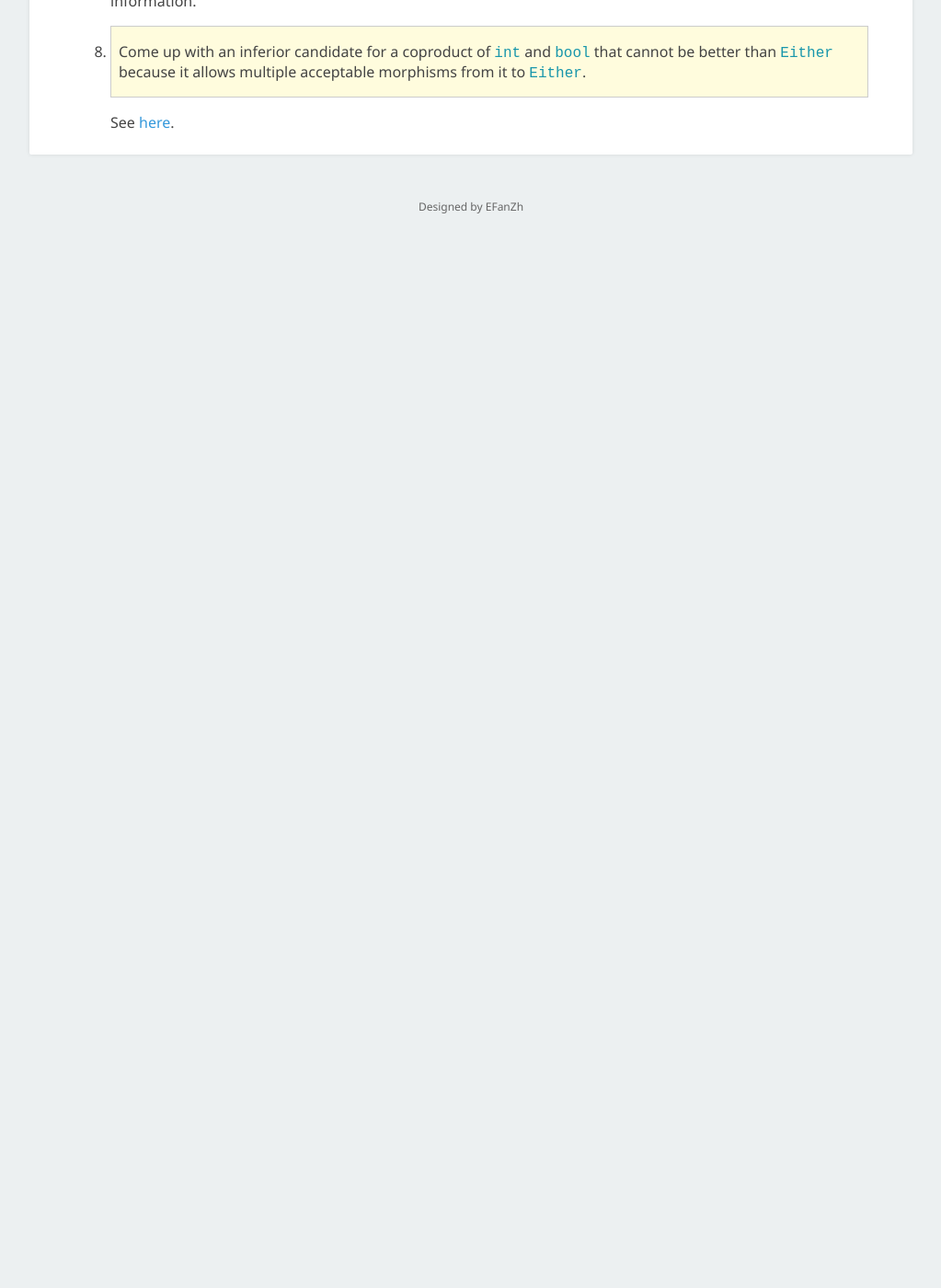
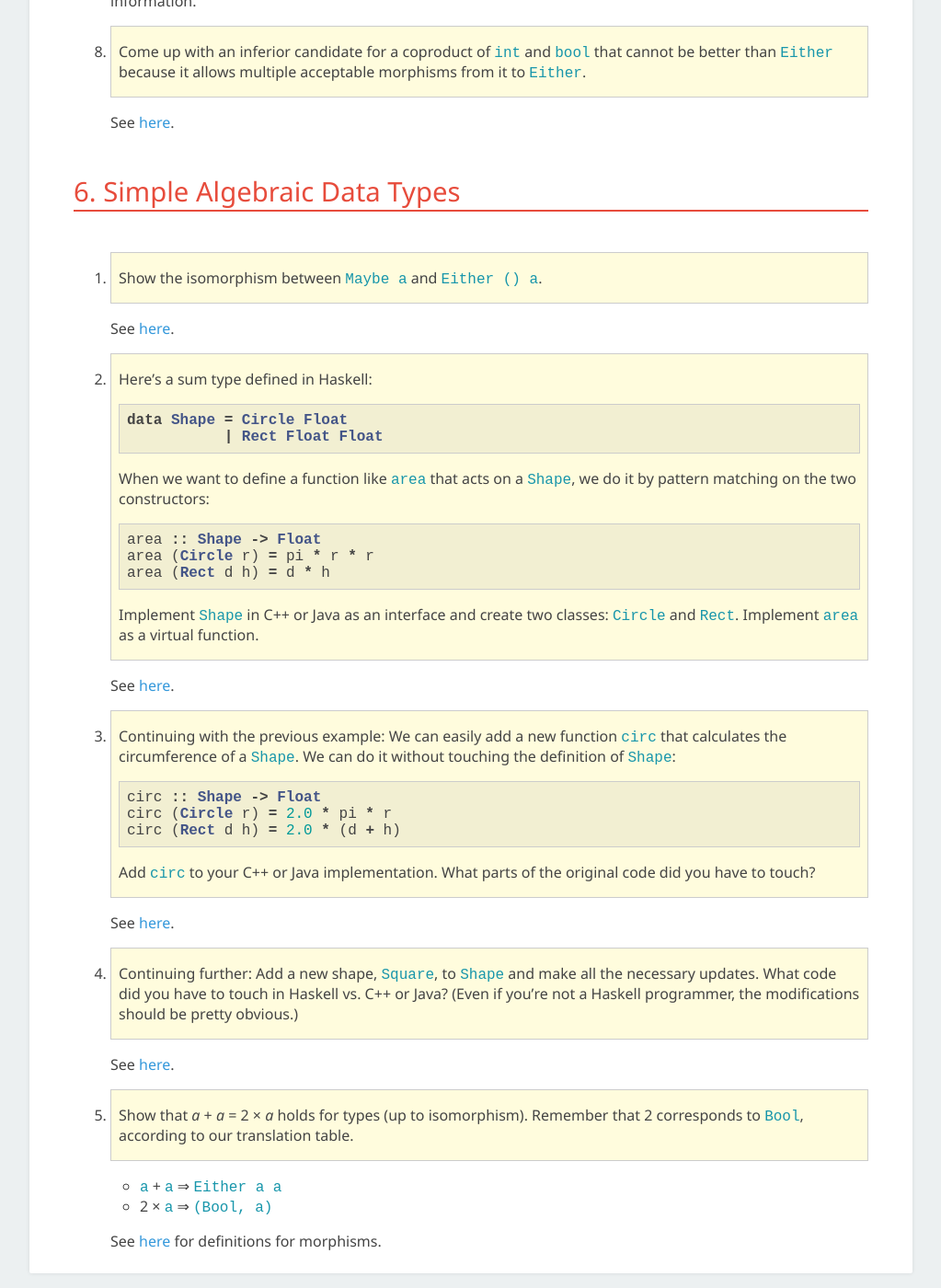
Before and after one commit to EFanZh/efanzh.github.io, a Jekyll site: the page built from _posts/2018-09-10-category-theory-for-programmers-challenges.md, in a window 1280 px wide and 1400 px high, scrolled down 6487 px. Shown: the whole window at 92% size, without its empty margins (128-1151 px from the left). Built offline with Jekyll 4.4.1, drawn with Linux system fonts in a browser that asks for light colours; before the commit the page ends 6768 px from its top, so only the background shows below that.

Commit message:
Add CTfP challenges from chapter 6

````diff
--- a/_posts/2018-09-10-category-theory-for-programmers-challenges.md
+++ b/_posts/2018-09-10-category-theory-for-programmers-challenges.md
@@ -243,3 +243,54 @@ title: Category Theory for Programmers Challenges
    > it allows multiple acceptable morphisms from it to `Either`.
 
    See [here](https://github.com/EFanZh/CTfP-Challenges/blob/master/src/challenge_5_8_8.rs).
+
+## 6. Simple Algebraic Data Types
+
+1. > Show the isomorphism between `Maybe a` and `Either () a`.
+
+   See [here](https://github.com/EFanZh/CTfP-Challenges/blob/master/src/challenge_6_5_1.rs).
+2. > Hereʼs a sum type defined in Haskell:
+   >
+   > ```haskell
+   > data Shape = Circle Float
+   >            | Rect Float Float
+   > ```
+   >
+   > When we want to define a function like `area` that acts on a `Shape`, we do it by pattern matching on the two
+   > constructors:
+   >
+   > ```haskell
+   > area :: Shape -> Float
+   > area (Circle r) = pi * r * r
+   > area (Rect d h) = d * h
+   > ```
+   >
+   > Implement `Shape` in C++ or Java as an interface and create two classes: `Circle` and `Rect`. Implement `area` as a
+   > virtual function.
+
+   See [here](https://github.com/EFanZh/CTfP-Challenges/blob/master/src/challenge_6_5_2.rs).
+3. > Continuing with the previous example: We can easily add a new function `circ` that calculates the circumference of
+   > a `Shape`. We can do it without touching the definition of `Shape`:
+   >
+   > ```haskell
+   > circ :: Shape -> Float
+   > circ (Circle r) = 2.0 * pi * r
+   > circ (Rect d h) = 2.0 * (d + h)
+   > ```
+   >
+   > Add `circ` to your C++ or Java implementation. What parts of the original code did you have to touch?
+
+   See [here](https://github.com/EFanZh/CTfP-Challenges/blob/master/src/challenge_6_5_3.rs).
+4. > Continuing further: Add a new shape, `Square`, to `Shape` and make all the necessary updates. What code did you
+   > have to touch in Haskell vs. C++ or Java? (Even if youʼre not a Haskell programmer, the modifications should be
+   > pretty obvious.)
+
+   See [here](https://github.com/EFanZh/CTfP-Challenges/blob/master/src/challenge_6_5_4.rs).
+5. > Show that *a* + *a* = 2 × *a* holds for types (up to isomorphism). Remember that 2 corresponds to `Bool`, according
+   > to our translation table.
+
+   - `a` + `a` ⇒ `Either a a`
+   - 2 × `a` ⇒ `(Bool, a)`
+
+   See [here](https://github.com/EFanZh/CTfP-Challenges/blob/master/src/challenge_6_5_5.rs) for definitions for
+   morphisms.
````
